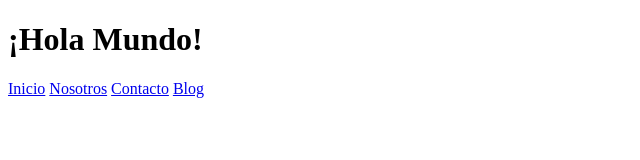
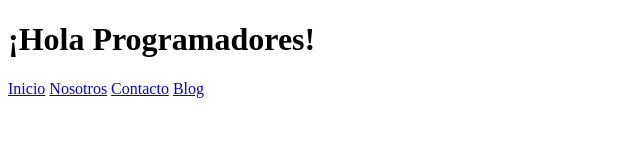
Before and after one commit to ebel3000/git, a plain HTML site: page index.html in a window 1280 px wide. Shown: the whole page, without its empty margins (0-640 px from the left). Drawn offline with Linux system fonts and the light colour scheme.

Commit message:
fix titulo

```diff
--- a/index.html
+++ b/index.html
@@ -3,11 +3,11 @@
 <head>
     <meta charset="UTF-8">
     <meta name="viewport" content="width=device-width, initial-scale=1.0">
-    <title>Clase 2 GIT</title>
+    <title>Clase 2 - GIT</title>
 </head>
 <body>
 
-<h1>¡Hola Mundo!</h1>
+<h1>¡Hola Programadores!</h1>
 
 <nav>
     <a href="#">Inicio</a>
```
